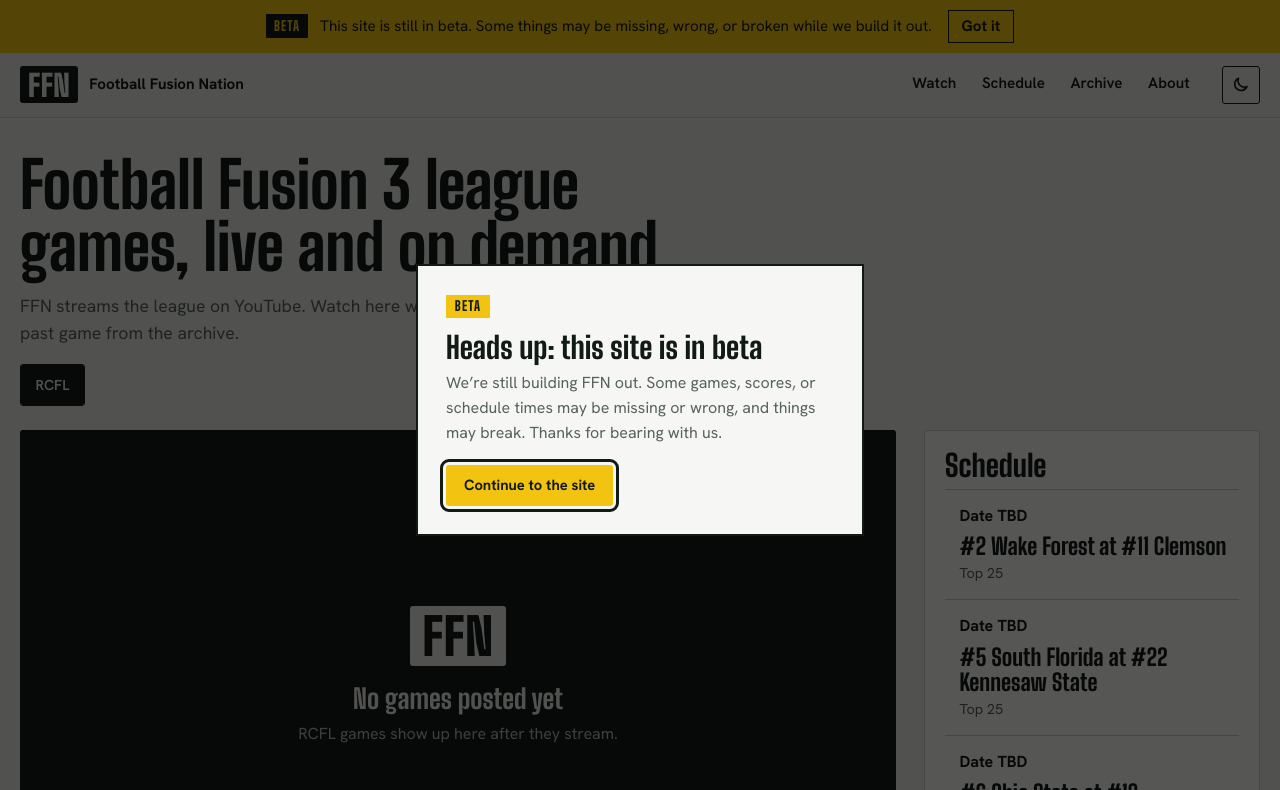
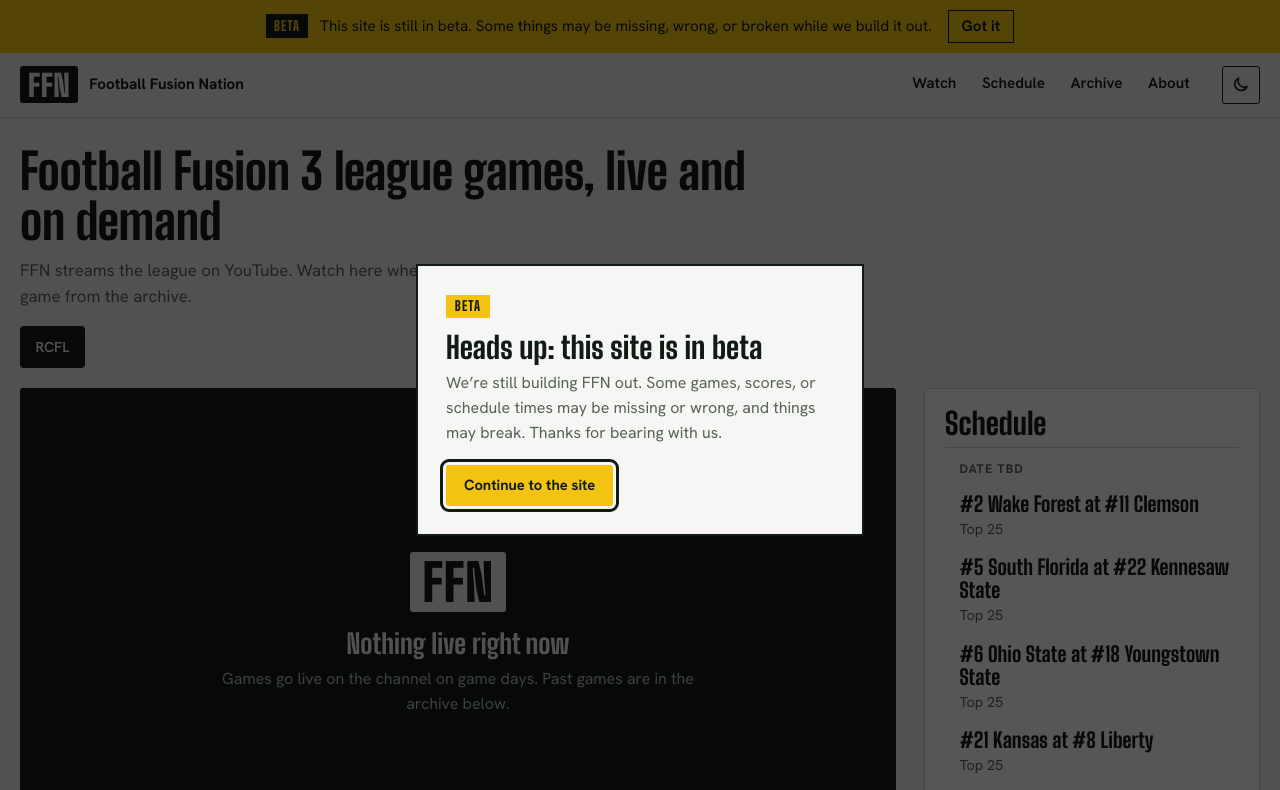
Before and after one commit to Hi12554/Football-Fusion-Nation-Website, a plain HTML site: page index.html in a window 1280 px wide. Shown: the top 790 px of the page. Drawn offline with Linux system fonts and the light colour scheme.

Commit message:
Add files via upload

```diff
--- a/css/style.css
+++ b/css/style.css
@@ -97,15 +97,15 @@ button { font: inherit; }
 /* ---------- hero ---------- */
 .league-tabs { margin-top: 1.1rem; }
 .filters[hidden] { display: none; }
-.hero { padding-block: 2.25rem 3.5rem; }
-.hero-head { margin-bottom: 1.5rem; max-width: 46rem; }
+.hero { padding-block: 1.75rem 3rem; }
+.hero-head { margin-bottom: 1.25rem; max-width: 46rem; }
 .hero-head h1 {
-  font: 800 clamp(2.4rem, 5.2vw, 4rem)/.98 var(--display);
+  font: 800 clamp(2.1rem, 4vw, 3.1rem)/1.02 var(--display);
   letter-spacing: -.005em;
 }
-.hero-head p { margin-top: .8rem; color: var(--muted); font-size: 1.1rem; max-width: 40rem; }
+.hero-head p { margin-top: .6rem; color: var(--muted); font-size: 1.05rem; max-width: 40rem; }
 
-.stage { display: grid; grid-template-columns: minmax(0, 1fr) 21rem; gap: 1.75rem; align-items: start; }
+.stage { display: grid; grid-template-columns: minmax(0, 1fr) 21rem; gap: 1.75rem; align-items: stretch; }
 .stage-main { border-radius: 4px; overflow: hidden; background: var(--deep); }
 
 .player { position: relative; aspect-ratio: 16 / 9; background: #000; }
@@ -155,7 +155,7 @@ button { font: inherit; }
 
 /* schedule */
 .panel { background: var(--paper); border: 1px solid var(--line); border-radius: 4px; }
-.schedule { padding: 1.2rem 1.25rem 1rem; }
+.schedule { padding: 1.2rem 1.25rem 1rem; display: flex; flex-direction: column; }
 .schedule h2 { font: 800 1.9rem/1 var(--display); margin-bottom: .5rem; }
 .sched-item { padding: .9rem 0 .9rem .9rem; border-top: 1px solid var(--line); position: relative; }
 .sched-item.is-next::before, .sched-item.is-live::before {
@@ -265,8 +265,23 @@ button { font: inherit; }
   .dot { animation: none; }
 }
 
-/* long schedules scroll inside the panel */
-.sched-list { max-height: 34rem; overflow-y: auto; }
+/* long schedules scroll inside the panel, which matches the player's height on wide screens */
+.sched-scroll { flex: 1 1 auto; position: relative; min-height: 14rem; }
+.sched-list {
+  position: absolute; inset: 0; overflow-y: auto; padding-bottom: 1.5rem;
+  -webkit-mask-image: linear-gradient(to bottom, #000 calc(100% - 1.75rem), transparent);
+  mask-image: linear-gradient(to bottom, #000 calc(100% - 1.75rem), transparent);
+}
+.sched-group {
+  padding: .75rem 0 .35rem .9rem; border-top: 1px solid var(--line);
+  font-weight: 700; font-size: .78rem; letter-spacing: .08em; text-transform: uppercase; color: var(--muted);
+}
+.sched-item.tbd { padding-block: .5rem; border-top: 0; }
+.sched-item.tbd .sched-match { margin-top: 0; font-size: 1.3rem; }
+@media (max-width: 980px) {
+  .sched-scroll { min-height: 0; }
+  .sched-list { position: static; max-height: 26rem; }
+}
 
 /* beta notice */
 .beta-banner {
--- a/index.html
+++ b/index.html
@@ -68,7 +68,7 @@
 
       <aside class="panel schedule" id="schedule" aria-labelledby="sched-title">
         <h2 id="sched-title">Schedule</h2>
-        <ol class="sched-list" id="sched-list"></ol>
+        <div class="sched-scroll"><ol class="sched-list" id="sched-list"></ol></div>
         <p class="sched-note">Times are shown in your local time zone.</p>
       </aside>
     </div>
--- a/js/app.js
+++ b/js/app.js
@@ -167,6 +167,35 @@
     markCurrent();
   }
 
+  // The next game still to be played (soonest dated one first, then undated ones).
+  function nextUp() {
+    const now = Date.now();
+    return (league.schedule || [])
+      .map((s) => ({ ...s, t: s.start ? Date.parse(s.start) : NaN }))
+      .filter((s) => Number.isNaN(s.t) || s.t + liveMs > now)
+      .sort((a, b) => (Number.isNaN(a.t) - Number.isNaN(b.t)) || a.t - b.t)[0] || null;
+  }
+
+  // Nothing live and nothing recorded to play: say so, instead of showing a dead player.
+  function showIdle() {
+    currentVideo = null;
+    const next = nextUp();
+    const when = next && !Number.isNaN(next.t)
+      ? new Date(next.t).toLocaleString(undefined, { weekday: "short", month: "short", day: "numeric", hour: "numeric", minute: "2-digit" })
+      : "Date TBD";
+    playerEl.replaceChildren(emptyPanel(
+      "Nothing live right now",
+      "Games go live on the channel on game days. Past games are in the archive below."));
+    nowEl.replaceChildren(
+      el("div", { class: "now-meta" },
+        el("p", { class: "now-title", text: next ? matchup(next) : league.name }),
+        el("p", { class: "now-sub", text: next ? `Next up. ${[next.label, when].filter(Boolean).join(". ")}` : "Subscribe on YouTube so you don\u2019t miss the next stream." })
+      ),
+      actions()
+    );
+    markCurrent();
+  }
+
   function showEmptyLeague() {
     currentVideo = null;
     playerEl.replaceChildren(emptyPanel("No games posted yet", `${league.name} games show up here after they stream.`));
@@ -183,8 +212,9 @@
   function defaultView() {
     if (canPlayLive(liveEntryIn(league))) return playLive();
     const games = leagueGames();
-    const latest = games.find((g) => g.video) || games[0];
+    const latest = games.find((g) => g.video);
     if (latest) return playGame(latest);
+    if (games.length || nextUp()) return showIdle();
     showEmptyLeague();
   }
 
@@ -233,19 +263,23 @@
       return;
     }
 
-    schedList.replaceChildren(...items.map((s, i) => {
+    const nodes = [];
+    let sawTbd = false;
+    items.forEach((s, i) => {
       const tbd = Number.isNaN(s.t);
       const d = tbd ? null : new Date(s.t);
       const live = isLive(s, now);
-      const cls = "sched-item" + (live ? " is-live" : !tbd && i === 0 && s.t > now ? " is-next" : "");
-      return el("li", { class: cls },
-        el("div", { class: "sched-when", text: tbd ? "Date TBD" : d.toLocaleDateString(undefined, { weekday: "short", month: "short", day: "numeric" }) }),
+      if (tbd && !sawTbd) { sawTbd = true; nodes.push(el("li", { class: "sched-group", text: "Date TBD" })); }
+      const cls = "sched-item" + (tbd ? " tbd" : "") + (live ? " is-live" : !tbd && i === 0 && s.t > now ? " is-next" : "");
+      nodes.push(el("li", { class: cls },
+        !tbd && el("div", { class: "sched-when", text: d.toLocaleDateString(undefined, { weekday: "short", month: "short", day: "numeric" }) }),
         !tbd && el("div", { class: "sched-time", text: d.toLocaleTimeString(undefined, { hour: "numeric", minute: "2-digit", timeZoneName: "short" }) }),
         el("div", { class: "sched-match", text: matchup(s) }),
         el("div", { class: "sched-meta", text: [s.label, !tbd && !live && i === 0 && s.t > now ? startsIn(s.t - now) : ""].filter(Boolean).join(". ") }),
         live && el("span", { class: "live-tag" }, el("span", { class: "dot", "aria-hidden": "true" }), "Live now")
-      );
-    }));
+      ));
+    });
+    schedList.replaceChildren(...nodes);
   }
 
   /* ---------- archive ---------- */
@@ -389,7 +423,8 @@
   if (!modalSeen && typeof betaModal.showModal === "function") {
     betaModal.showModal();
     betaModal.addEventListener("close", () => {
-      try { sessionStorage.setItem("ffn-beta-popup", "1"); } catch (e) {}
+      betaEl.hidden = true;
+      try { sessionStorage.setItem("ffn-beta-popup", "1"); sessionStorage.setItem("ffn-beta", "1"); } catch (e) {}
     });
     $("#beta-modal-ok").addEventListener("click", () => betaModal.close());
   }
```
